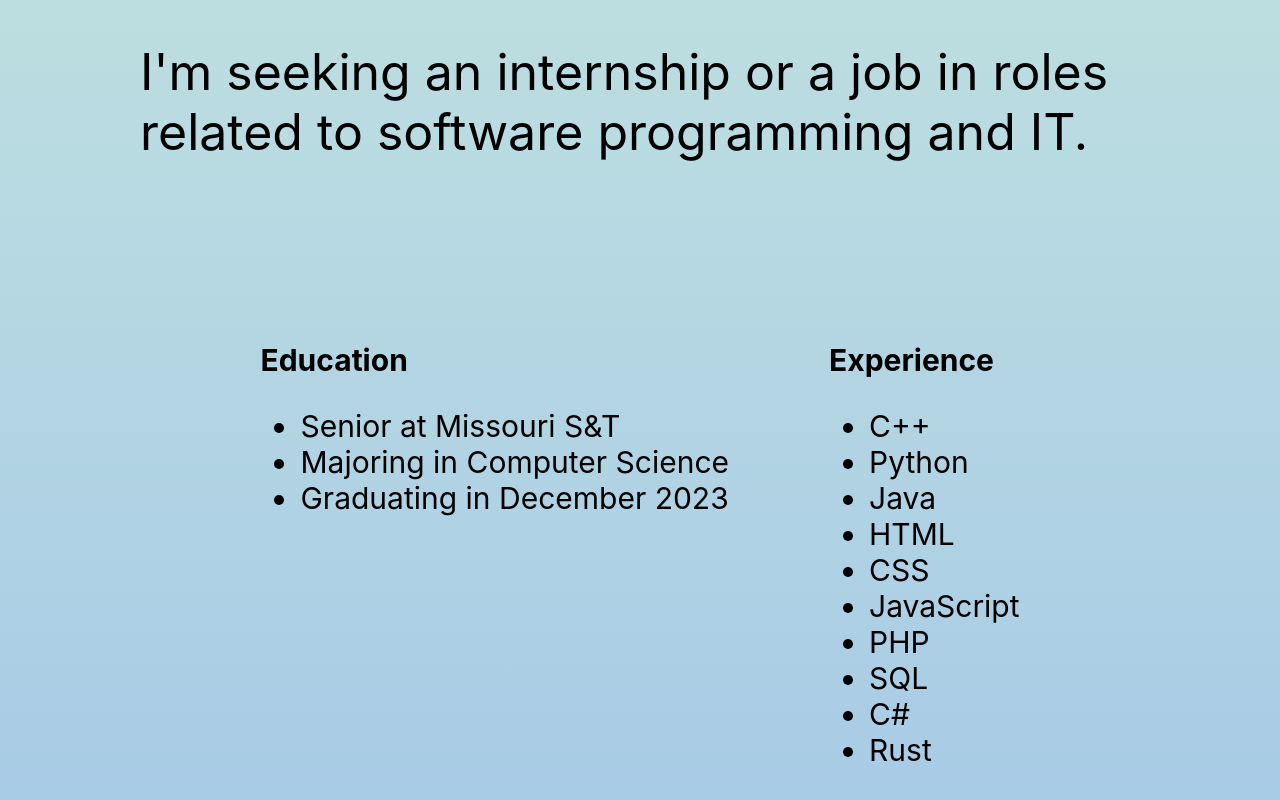
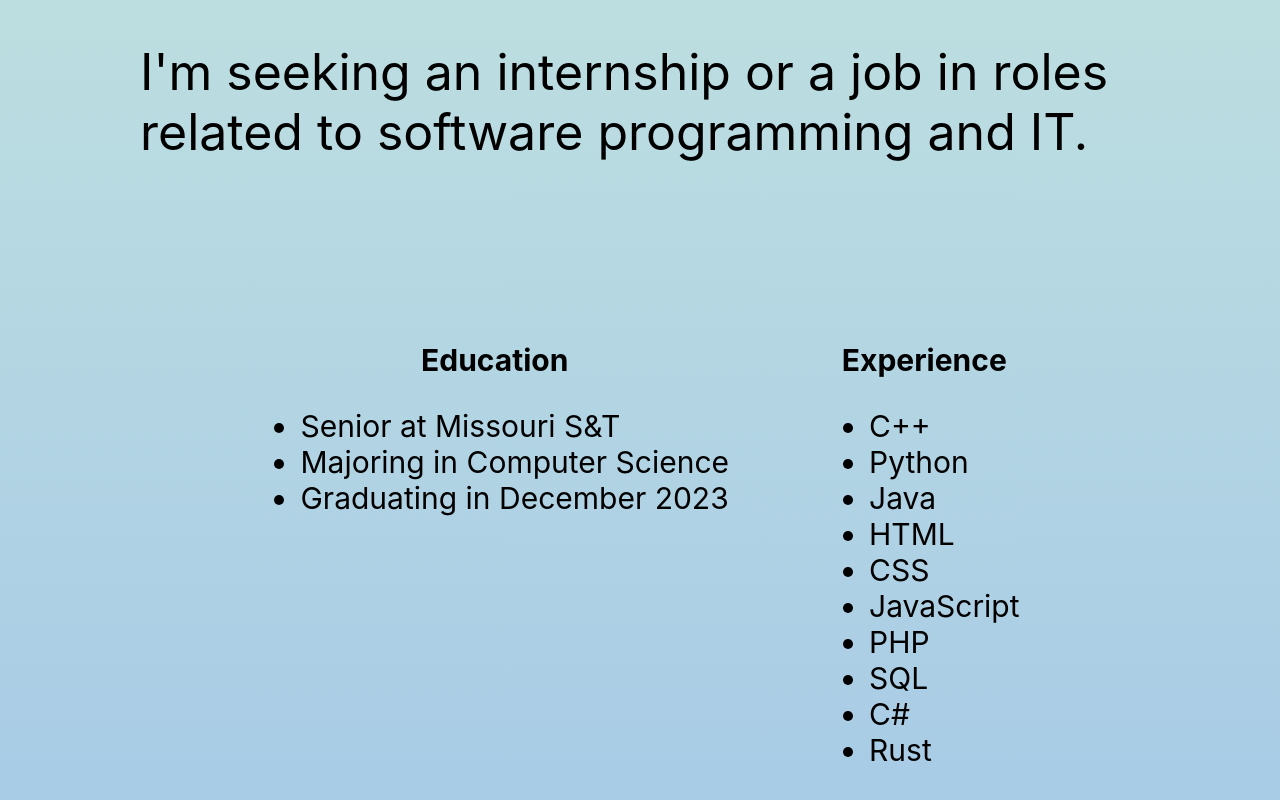
Before and after one commit to Rayan-Kou/My-Website, a React (Create React App) app: page / in a window 1280 px wide. Shown: the part 664-1464 px from the top of the page. Built offline with nearby package versions, Linux system fonts and the light colour scheme.

Commit message:
Centered "education" and "experience"

```diff
--- a/src/App.css
+++ b/src/App.css
@@ -91,3 +91,7 @@
 .large-text {
   font-size: 50px;
 }
+
+.centered-text {
+  text-align: center;
+}
--- a/src/App.js
+++ b/src/App.js
@@ -20,7 +20,9 @@
 
           <div className="horizontal">
           <p>
-            <b>Education</b><br />
+            <div className="centered-text">
+              <b>Education</b><br />
+            </div>
             <ul>
               <li>Senior at Missouri S&T</li>
               <li>Majoring in Computer Science</li>
@@ -29,7 +31,9 @@
           </p>
 
           <p>
-          <b>Experience</b><br />
+            <div className="centered-text">
+              <b>Experience</b><br />
+            </div>
             <ul>
               <li>C++</li>
               <li>Python</li>
```
